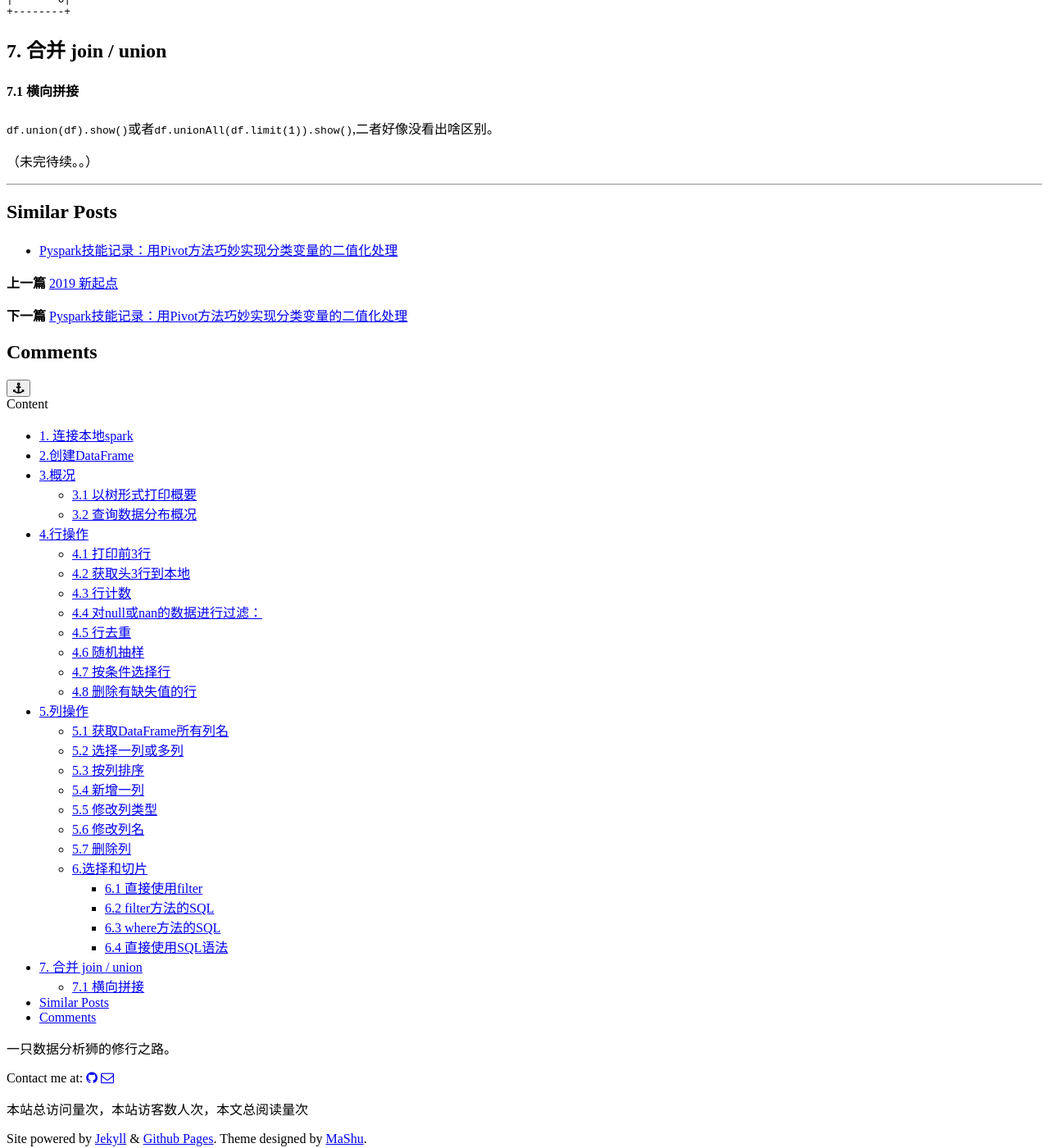
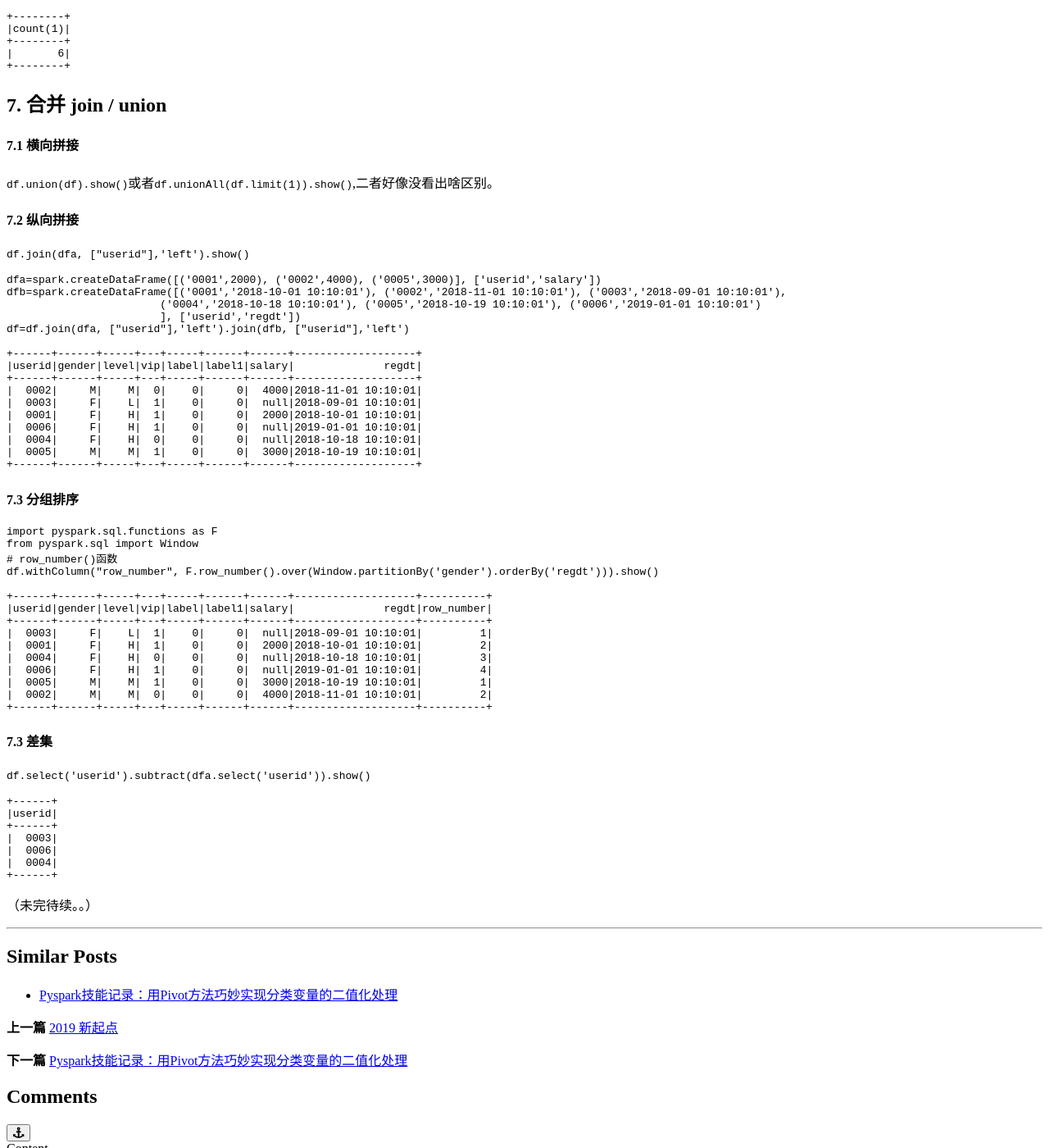
Before and after one commit to tjmashu/tjmashu.github.io, a Jekyll site: the page built from _posts/2019-03-02-Pyspark技能记录：Dataframe操作.md, in a window 1280 px wide and 1400 px high, scrolled down 6816 px. Shown: the whole window at 82% size. Built offline with Jekyll 4.4.1, drawn with Linux system fonts in a browser that asks for light colours; comment, search, counter and statistics services are not loaded; a style sheet for code colours, icons or effects is not loaded; some of the changed text lies outside the part shown.

Commit message:
Update 2019-03-02-Pyspark技能记录：Dataframe操作.md

````diff
--- a/_posts/2019-03-02-Pyspark技能记录：Dataframe操作.md
+++ b/_posts/2019-03-02-Pyspark技能记录：Dataframe操作.md
@@ -207,10 +207,10 @@ only showing top 5 rows
 ```
 #### 5.4 新增一列
 **新增一列全部赋值为常量：**
+`df.withColumn('label',F.lit(0))`
 ```py
-from pyspark.sql import functions
-df = df.withColumn('label',functions.lit(0))
-df.show()
+import pyspark.sql.functions as F
+df.withColumn('label',F.lit(0)).show()
 
 +------+------+-----+---+-----+
 |userid|gender|level|vip|label|
@@ -278,7 +278,7 @@ root
 |  0006|     F|    H|  1|    0|
 +------+------+-----+---+-----+
 ```
-### 6.选择和切片
+## 6.选择和切片
 #### 6.1 直接使用filter
 `df.select('userid','gender','vip').filter(df['vip']>0).show()`
 或者
@@ -336,5 +336,53 @@ spark.sql("select count(1) from df5").show()
 ## 7. 合并 join / union
 #### 7.1 横向拼接
 `df.union(df).show()`或者`df.unionAll(df.limit(1)).show()`,二者好像没看出啥区别。
+#### 7.2 纵向拼接
+`df.join(dfa, ["userid"],'left').show()`
+```py
+dfa=spark.createDataFrame([('0001',2000), ('0002',4000), ('0005',3000)], ['userid','salary'])
+dfb=spark.createDataFrame([('0001','2018-10-01 10:10:01'), ('0002','2018-11-01 10:10:01'), ('0003','2018-09-01 10:10:01'),
+                        ('0004','2018-10-18 10:10:01'), ('0005','2018-10-19 10:10:01'), ('0006','2019-01-01 10:10:01')
+                        ], ['userid','regdt'])
+df=df.join(dfa, ["userid"],'left').join(dfb, ["userid"],'left')
 
++------+------+-----+---+-----+------+------+-------------------+
+|userid|gender|level|vip|label|label1|salary|              regdt|
++------+------+-----+---+-----+------+------+-------------------+
+|  0002|     M|    M|  0|    0|     0|  4000|2018-11-01 10:10:01|
+|  0003|     F|    L|  1|    0|     0|  null|2018-09-01 10:10:01|
+|  0001|     F|    H|  1|    0|     0|  2000|2018-10-01 10:10:01|
+|  0006|     F|    H|  1|    0|     0|  null|2019-01-01 10:10:01|
+|  0004|     F|    H|  0|    0|     0|  null|2018-10-18 10:10:01|
+|  0005|     M|    M|  1|    0|     0|  3000|2018-10-19 10:10:01|
++------+------+-----+---+-----+------+------+-------------------+
+```
+#### 7.3 分组排序
+```py
+import pyspark.sql.functions as F
+from pyspark.sql import Window
+# row_number()函数
+df.withColumn("row_number", F.row_number().over(Window.partitionBy('gender').orderBy('regdt'))).show()
+
++------+------+-----+---+-----+------+------+-------------------+----------+
+|userid|gender|level|vip|label|label1|salary|              regdt|row_number|
++------+------+-----+---+-----+------+------+-------------------+----------+
+|  0003|     F|    L|  1|    0|     0|  null|2018-09-01 10:10:01|         1|
+|  0001|     F|    H|  1|    0|     0|  2000|2018-10-01 10:10:01|         2|
+|  0004|     F|    H|  0|    0|     0|  null|2018-10-18 10:10:01|         3|
+|  0006|     F|    H|  1|    0|     0|  null|2019-01-01 10:10:01|         4|
+|  0005|     M|    M|  1|    0|     0|  3000|2018-10-19 10:10:01|         1|
+|  0002|     M|    M|  0|    0|     0|  4000|2018-11-01 10:10:01|         2|
++------+------+-----+---+-----+------+------+-------------------+----------+
+```
+#### 7.3 差集
+`df.select('userid').subtract(dfa.select('userid')).show()`
+```py
++------+
+|userid|
++------+
+|  0003|
+|  0006|
+|  0004|
++------+
+```
 （未完待续。。）
````
